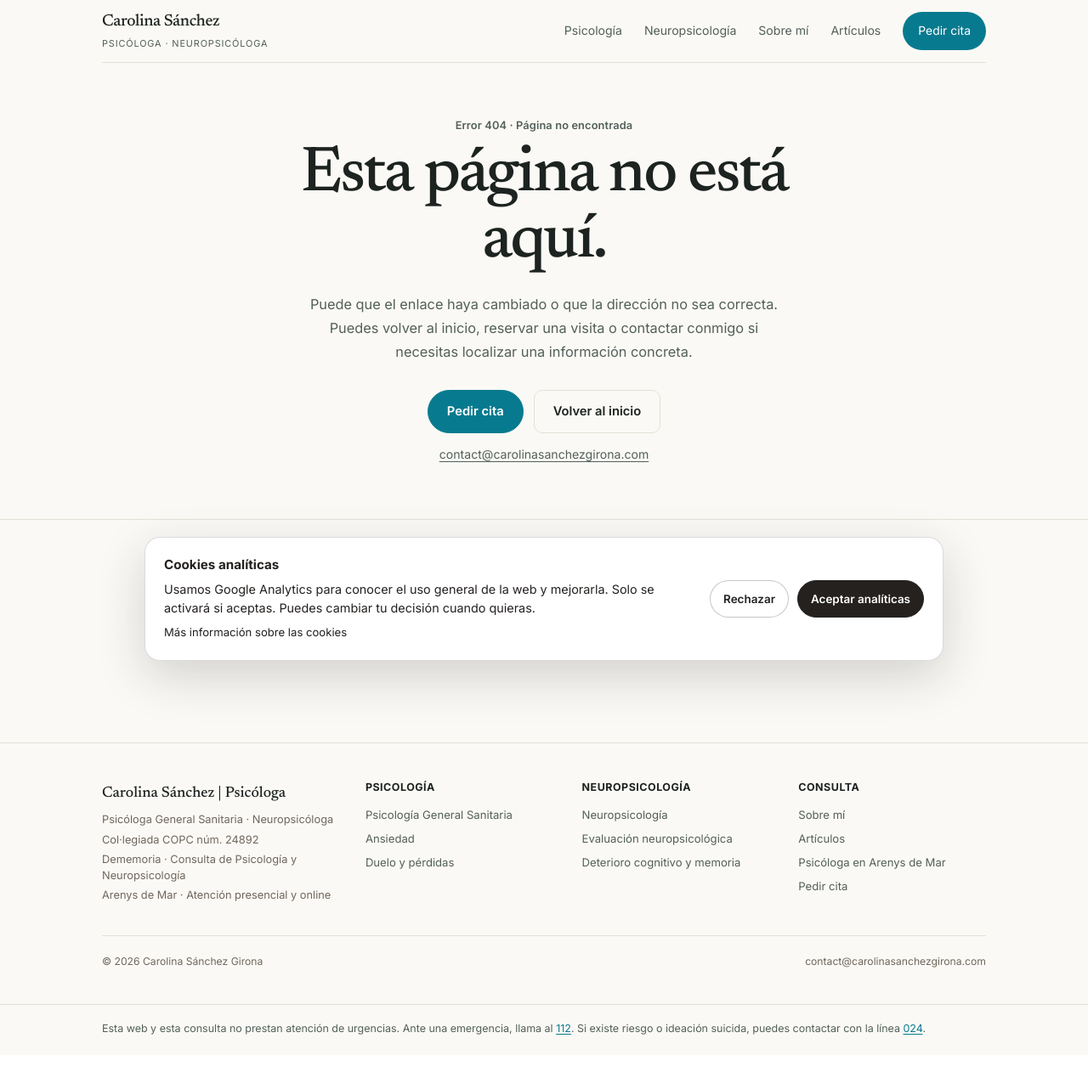
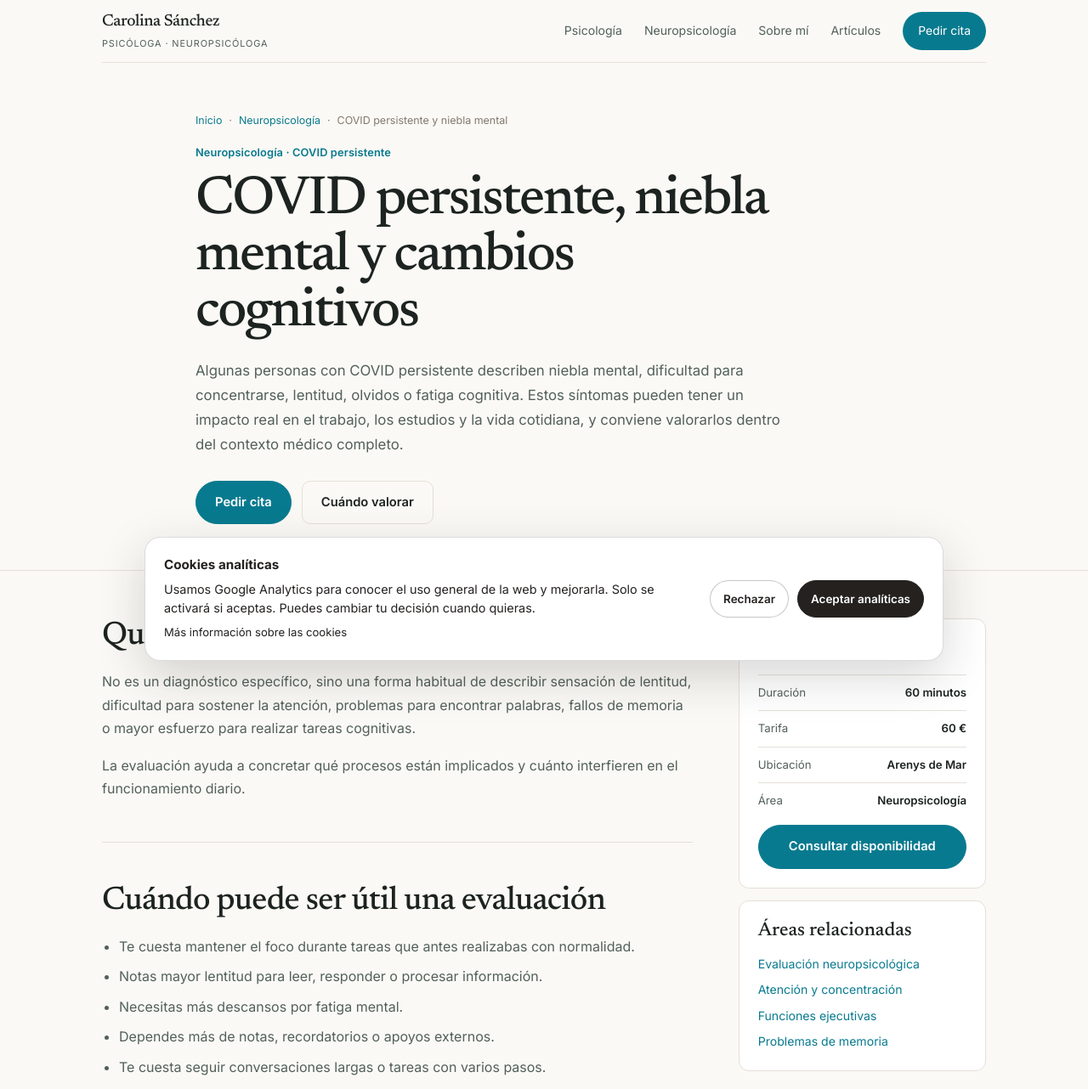
Before and after one commit to carolinasanchezgirona/Portfolio-Carolina, a Next.js app: page /covid-persistente-y-niebla-mental in a window 1280 px wide. Before the commit this address had no page. Shown: the top 1282 px of the page at 85% size. Before the commit the page ends 1242 px from the top, so only its background shows below. Built offline with nearby package versions, Linux system fonts and the light colour scheme.

Commit message:
SEO: add long COVID cognition page

```diff
--- /dev/null
+++ b/app/covid-persistente-y-niebla-mental/page.tsx
@@ -0,0 +1,58 @@
+import type { Metadata } from "next";
+import "../seo-pages.css";
+
+export const metadata: Metadata = {
+  title: "COVID persistente y niebla mental | Neuropsicóloga en Arenys de Mar",
+  description: "Evaluación neuropsicológica de niebla mental y cambios cognitivos tras COVID persistente: atención, memoria, velocidad de procesamiento, fatiga y funciones ejecutivas.",
+  alternates: { canonical: "/covid-persistente-y-niebla-mental/" },
+  openGraph: {
+    title: "COVID persistente y niebla mental | Carolina Sánchez Girona",
+    description: "Neuropsicología para valorar atención, memoria, fatiga cognitiva y velocidad de procesamiento en COVID persistente.",
+    url: "https://carolinasanchezgirona.com/covid-persistente-y-niebla-mental/",
+  },
+};
+
+const serviceSchema = {
+  "@context": "https://schema.org",
+  "@type": "Service",
+  name: "Evaluación neuropsicológica de cambios cognitivos en COVID persistente",
+  provider: { "@type": "Person", name: "Carolina Sánchez Girona", jobTitle: "Neuropsicóloga y Psicóloga General Sanitaria", url: "https://carolinasanchezgirona.com" },
+  areaServed: ["Arenys de Mar", "Maresme", "Barcelona", "España"],
+  serviceType: "Evaluación neuropsicológica de niebla mental y cambios cognitivos tras COVID persistente",
+  url: "https://carolinasanchezgirona.com/covid-persistente-y-niebla-mental/",
+};
+
+export default function LongCovidCognitionPage() {
+  return (
+    <main className="editorial-site">
+      <header className="site-header">
+        <a className="brand" href="/" aria-label="Carolina Sánchez, inicio"><span className="brand-name">Carolina Sánchez</span><span className="brand-sub">Psicóloga · Neuropsicóloga</span></a>
+        <nav className="nav" aria-label="Navegación principal"><a href="/neuropsicologia/">Neuropsicología</a><a href="/evaluacion-neuropsicologica/">Evaluación</a><a className="nav-cta" href="/cita/">Pedir cita</a></nav>
+      </header>
+      <section className="seo-hero"><div className="editorial-wrap seo-hero-inner">
+        <p className="seo-breadcrumbs"><a href="/">Inicio</a><span>·</span><a href="/neuropsicologia/">Neuropsicología</a><span>·</span><span>COVID persistente y niebla mental</span></p>
+        <p className="editorial-eyebrow">Neuropsicología · COVID persistente</p>
+        <h1>COVID persistente, niebla mental y cambios cognitivos</h1>
+        <p className="seo-lead">Algunas personas con COVID persistente describen niebla mental, dificultad para concentrarse, lentitud, olvidos o fatiga cognitiva. Estos síntomas pueden tener un impacto real en el trabajo, los estudios y la vida cotidiana, y conviene valorarlos dentro del contexto médico completo.</p>
+        <div className="seo-actions"><a className="editorial-btn editorial-btn-primary" href="/cita/">Pedir cita</a><a className="editorial-btn editorial-btn-secondary" href="#cuando-valorar">Cuándo valorar</a></div>
+      </div></section>
+      <div className="editorial-wrap seo-layout">
+        <article className="seo-copy">
+          <section><h2>Qué suele significar “niebla mental”</h2><p>No es un diagnóstico específico, sino una forma habitual de describir sensación de lentitud, dificultad para sostener la atención, problemas para encontrar palabras, fallos de memoria o mayor esfuerzo para realizar tareas cognitivas.</p><p>La evaluación ayuda a concretar qué procesos están implicados y cuánto interfieren en el funcionamiento diario.</p></section>
+          <section id="cuando-valorar"><h2>Cuándo puede ser útil una evaluación</h2><ul><li>Te cuesta mantener el foco durante tareas que antes realizabas con normalidad.</li><li>Notas mayor lentitud para leer, responder o procesar información.</li><li>Necesitas más descansos por fatiga mental.</li><li>Dependes más de notas, recordatorios o apoyos externos.</li><li>Te cuesta seguir conversaciones largas o tareas con varios pasos.</li><li>Los síntomas interfieren en trabajo, estudios o autonomía.</li><li>Necesitas objetivar el perfil cognitivo para orientar seguimiento o adaptaciones.</li></ul></section>
+          <section><h2>La fatiga puede modificar mucho el rendimiento</h2><p>En algunas personas, el rendimiento cognitivo varía según la hora del día, la carga acumulada o el esfuerzo físico y mental. Por eso una valoración útil debe tener en cuenta la fatiga y no interpretar una puntuación de forma aislada.</p></section>
+          <section><h2>Atención, memoria y velocidad de procesamiento</h2><p>Muchas quejas de memoria pueden estar relacionadas con dificultades para codificar información cuando la atención está fatigada o el procesamiento es más lento. Puede ser útil revisar también <a href="/problemas-de-atencion-y-concentracion-en-adultos/">atención y concentración</a> y <a href="/funciones-ejecutivas-y-planificacion-en-adultos/">funciones ejecutivas</a>.</p></section>
+          <section><h2>Qué aporta la evaluación neuropsicológica</h2><p>La <a href="/evaluacion-neuropsicologica/">evaluación neuropsicológica</a> permite explorar atención, velocidad de procesamiento, memoria, funciones ejecutivas y otras áreas según el motivo de consulta.</p><p>Los resultados se integran con antecedentes médicos, sueño, fatiga, dolor, estado emocional y funcionamiento cotidiano. La neuropsicología complementa el seguimiento médico y no sustituye la valoración sanitaria del COVID persistente.</p></section>
+          <section><h2>Qué se puede hacer después</h2><p>Según el perfil, pueden ser útiles estrategias de compensación, priorización de tareas, pausas planificadas, reducción de multitarea, adaptación de cargas y uso sistemático de apoyos externos.</p><div className="seo-callout"><strong>La “niebla mental” es una descripción, no una explicación.</strong><span>La evaluación ayuda a convertir una sensación difusa en un perfil cognitivo más concreto y útil para tomar decisiones.</span></div></section>
+        </article>
+        <aside className="seo-sidebar" aria-label="Información práctica">
+          <div className="seo-card"><h2>Primera visita</h2><ul className="seo-facts"><li><span>Duración</span><strong>60 minutos</strong></li><li><span>Tarifa</span><strong>60 €</strong></li><li><span>Ubicación</span><strong>Arenys de Mar</strong></li><li><span>Área</span><strong>Neuropsicología</strong></li></ul><a className="editorial-btn editorial-btn-primary" href="/cita/">Consultar disponibilidad</a></div>
+          <div className="seo-card"><h3>Áreas relacionadas</h3><div className="seo-related"><a href="/evaluacion-neuropsicologica/">Evaluación neuropsicológica</a><a href="/problemas-de-atencion-y-concentracion-en-adultos/">Atención y concentración</a><a href="/funciones-ejecutivas-y-planificacion-en-adultos/">Funciones ejecutivas</a><a href="/problemas-de-memoria/">Problemas de memoria</a></div></div>
+        </aside>
+      </div>
+      <section className="editorial-section seo-authority"><div className="editorial-wrap seo-authority-grid"><div><p className="editorial-section-eyebrow">Profesional responsable</p><h2>Carolina Sánchez Girona</h2><p className="editorial-role">Psicóloga General Sanitaria · Neuropsicóloga</p></div><div className="seo-authority-copy"><p>Trabajo en evaluación neuropsicológica de personas adultas con quejas cognitivas persistentes, integrando rendimiento, fatiga, estado emocional y repercusión funcional.</p><div className="seo-authority-links"><a href="/sobre-mi/">Conocer mi trayectoria profesional →</a><a href="/neuropsicologia/">Ver Neuropsicología →</a></div></div></div></section>
+      <footer className="editorial-footer"><div className="editorial-wrap editorial-footer-inner"><div><p className="editorial-footer-brand">Carolina Sánchez | Psicóloga</p><p>Dememoria · Consulta de Psicología y Neuropsicología</p></div><div><p>Arenys de Mar · Atención online</p><p>© 2026 Carolina Sánchez Girona</p></div></div></footer>
+      <script type="application/ld+json" dangerouslySetInnerHTML={{ __html: JSON.stringify(serviceSchema) }} />
+    </main>
+  );
+}
```
